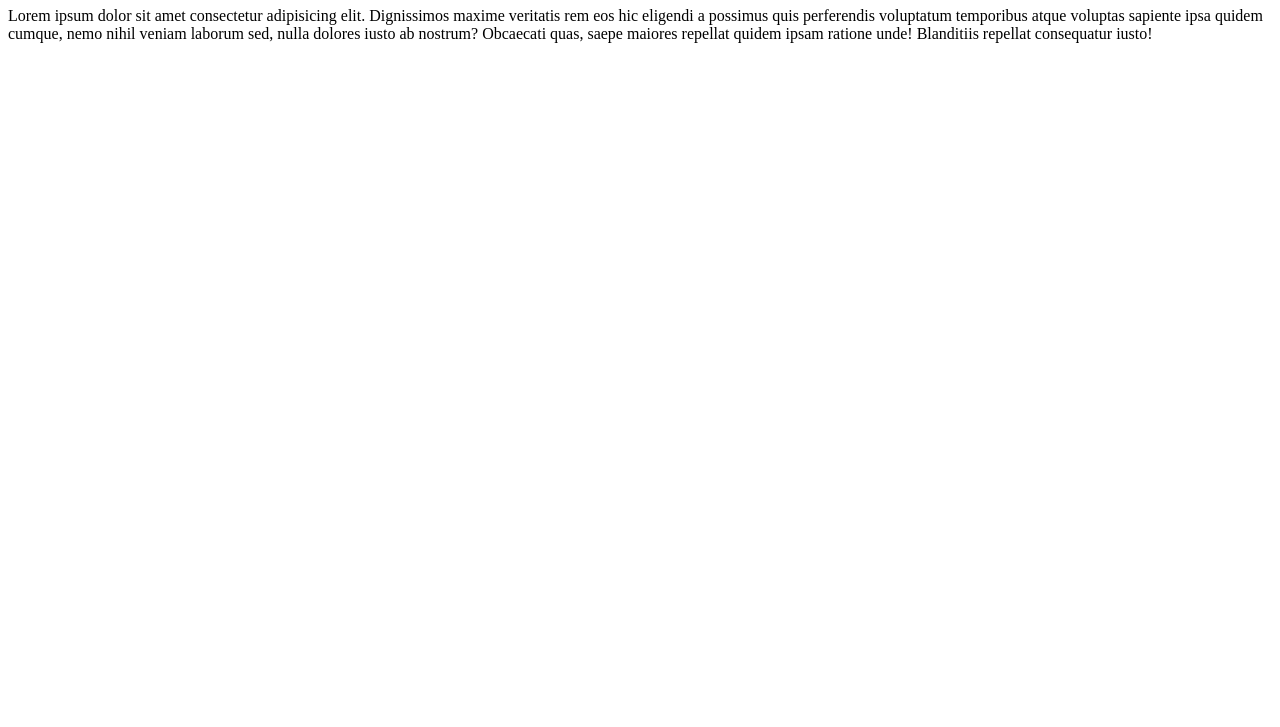
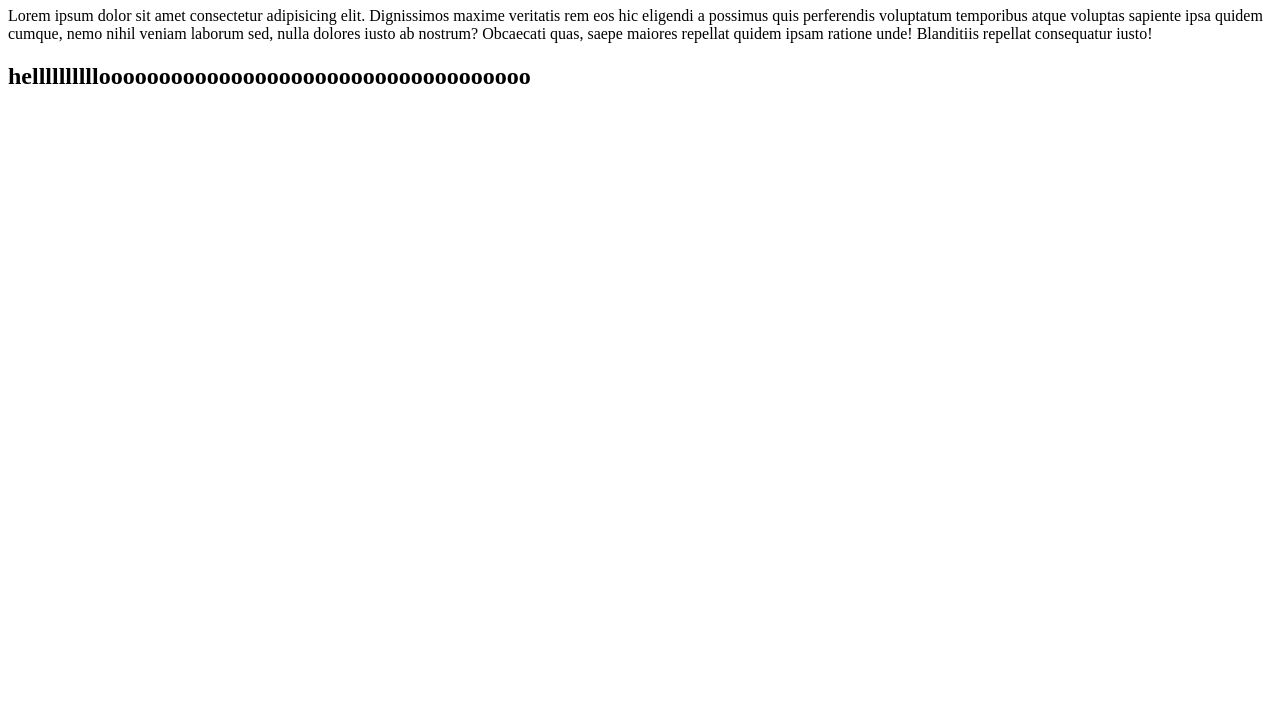
Before and after one commit to Razzboy30/git_prac, a plain HTML site: page index.html in a window 1280 px wide. Shown: the part 73-800 px from the top of the page. Drawn offline with Linux system fonts and the light colour scheme.

Commit message:
hello update

```diff
--- a/index.html
+++ b/index.html
@@ -15,5 +15,6 @@
       saepe maiores repellat quidem ipsam ratione unde! Blanditiis repellat
       consequatur iusto!
     </p>
+    <h2>helllllllllloooooooooooooooooooooooooooooooooooo</h2>
   </body>
 </html>
```
